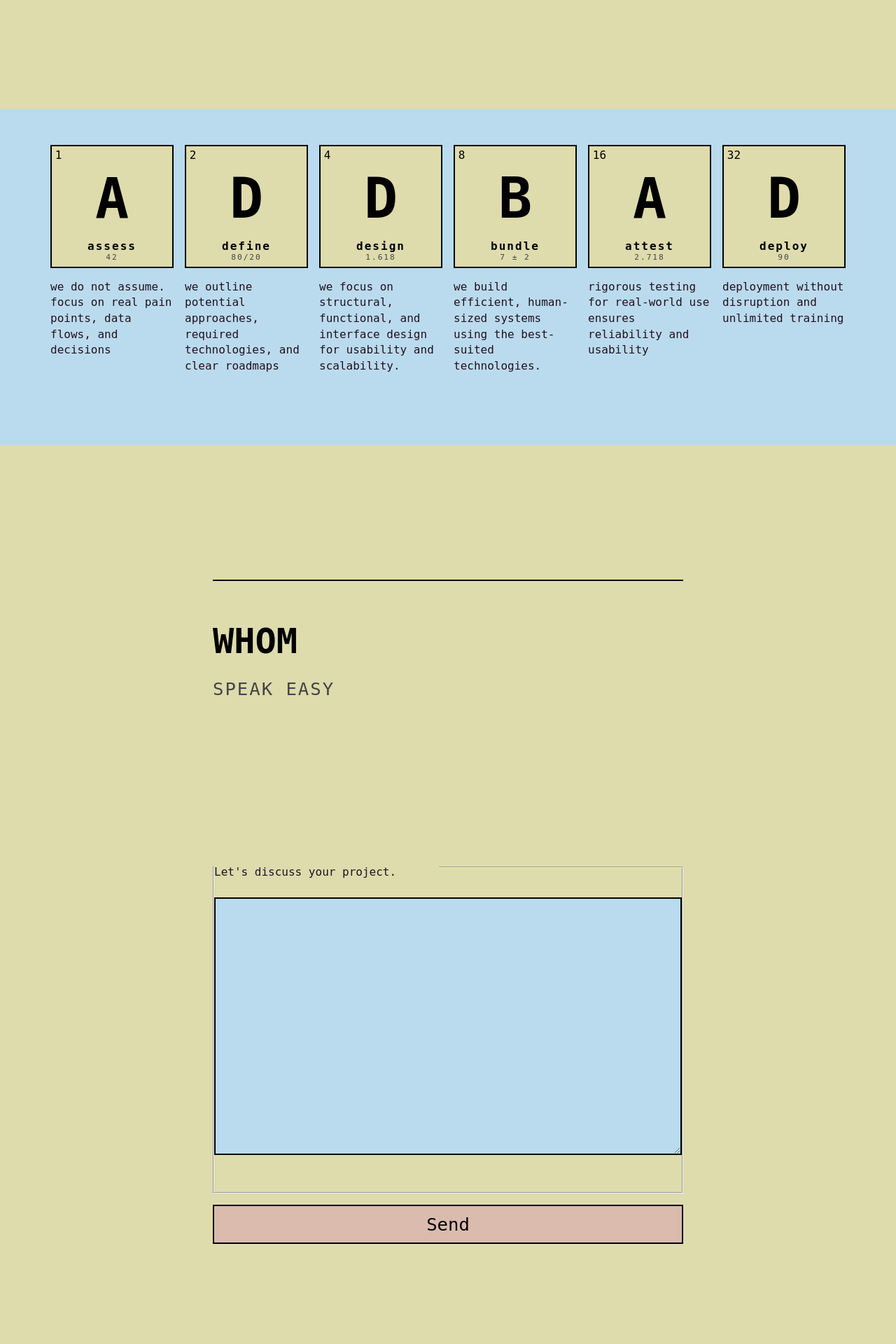
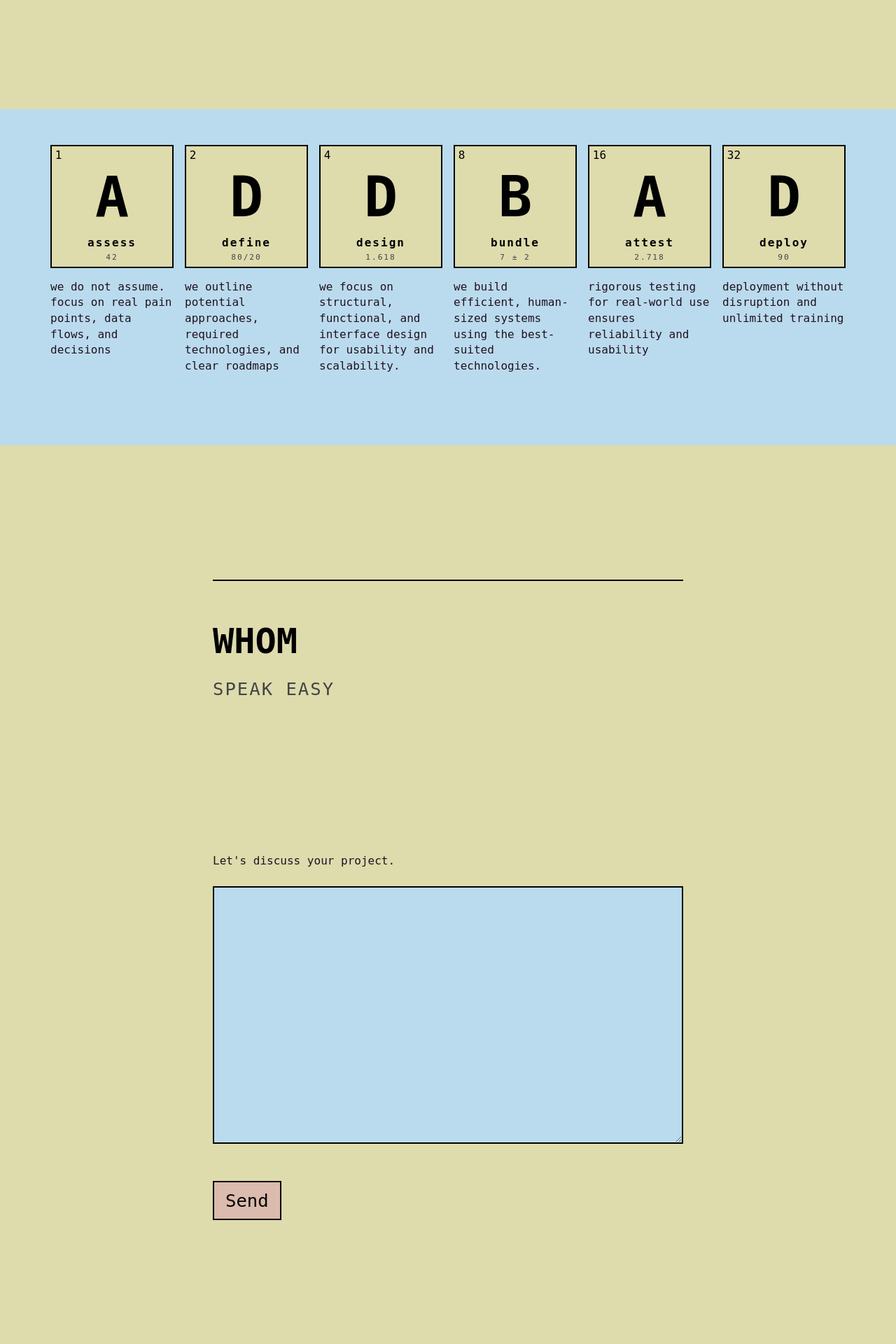
Before and after one commit to amstram-creation/hexmakina.be, a PHP site: page / in a window 1280 px wide. Shown: the part 3739-5659 px from the top of the page at 70% size. Run offline with PHP 8.4, Linux system fonts and the light colour scheme.

Commit message:
refactor form styles to use fieldset and legend for improved semantic structure and accessibility

```diff
--- a/htdocs/_ui/hexmakina.css
+++ b/htdocs/_ui/hexmakina.css
@@ -185,12 +185,11 @@ section>h3+h4 {
     letter-spacing: 2px;
 }
 
-form {
-    display: flex;
-    flex-direction: column;
-    gap: var(--size-md);
+fieldset{border:0}
+
+legend{
+    width: 100%;
 }
-
 label {
     display: none;
 }
@@ -268,6 +267,7 @@ textarea {
         display: block;
         color: var(--fg-secondary);
         font-size: 0.7em;
+        margin-top: var(--size-xs);
     }
 }
 
```
